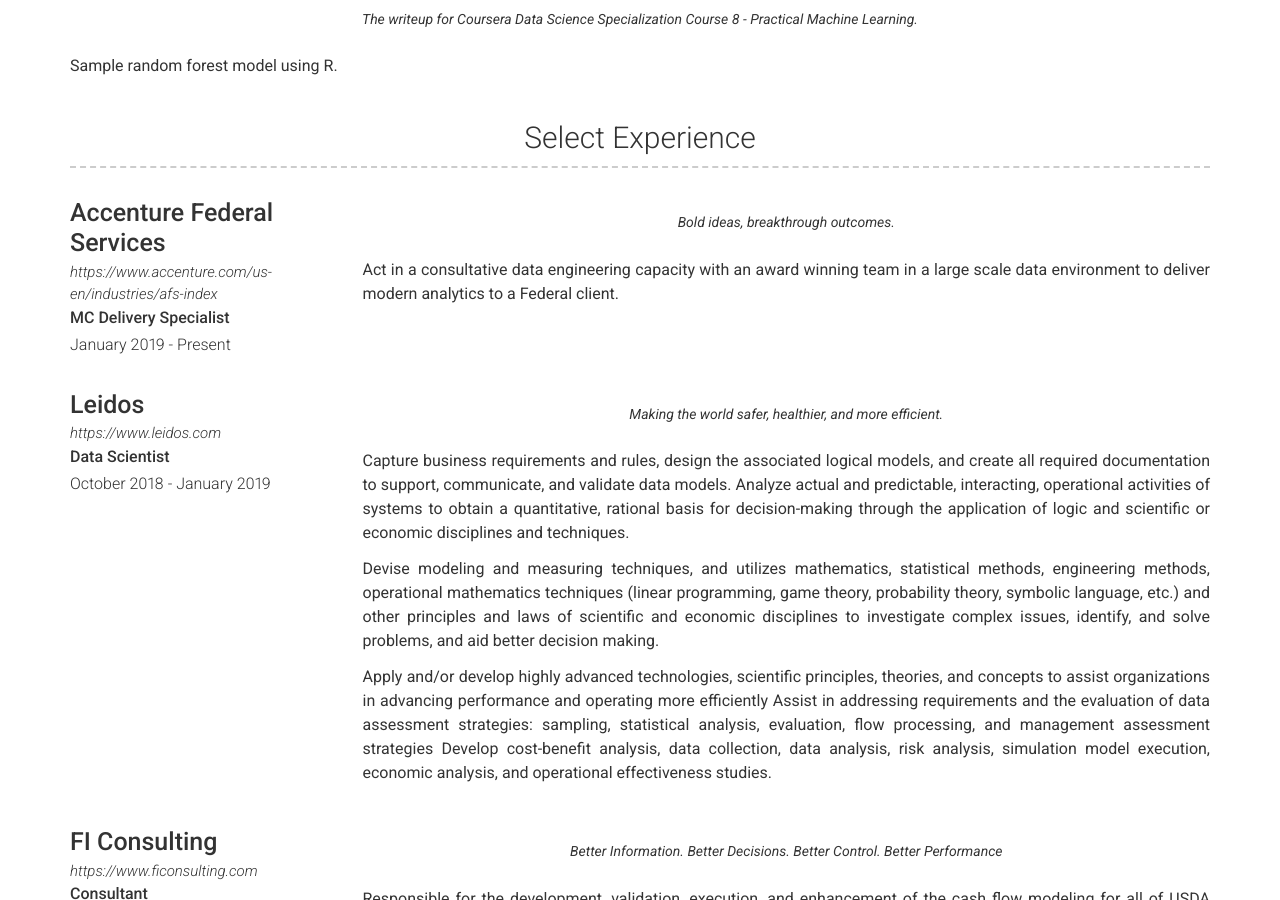
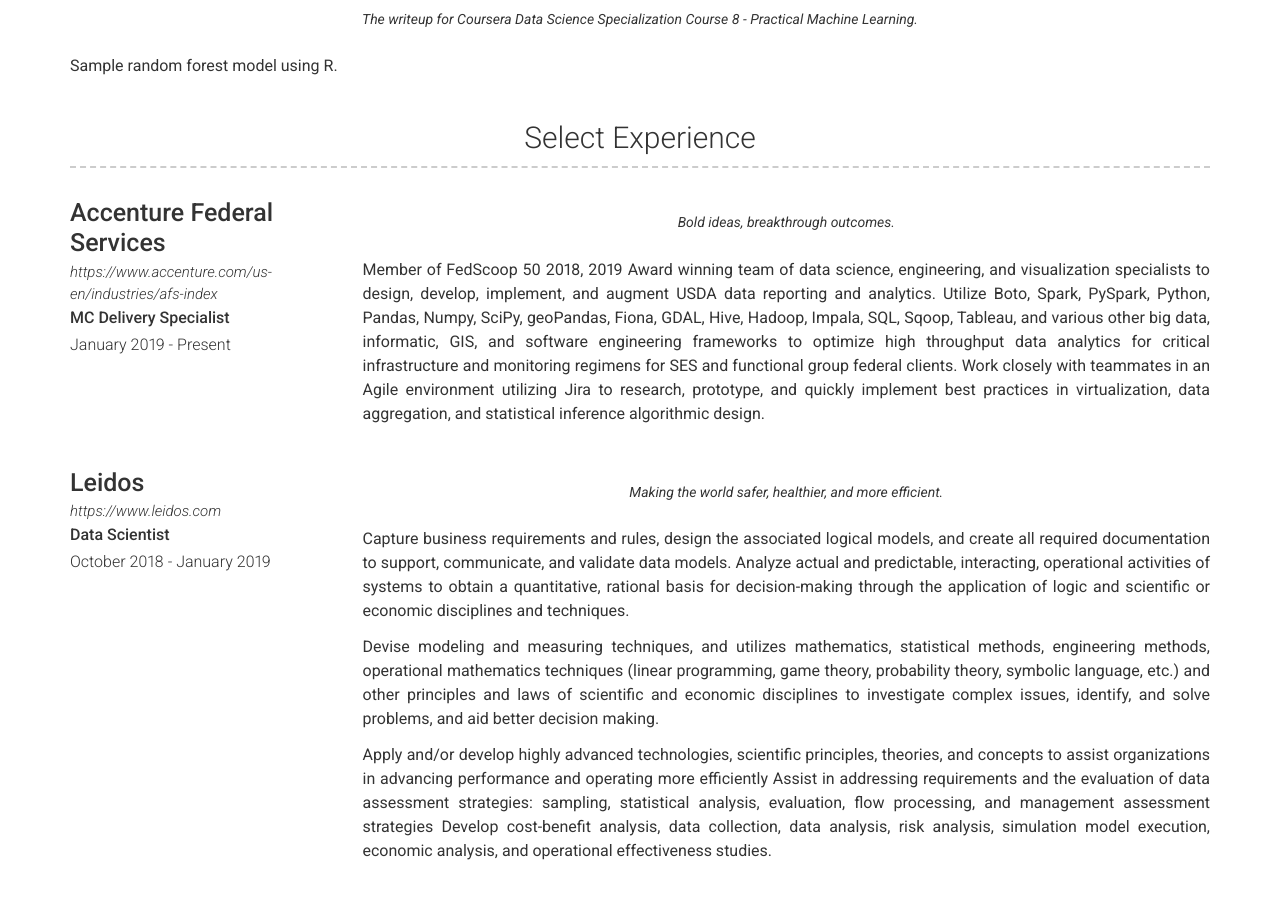
Before and after one commit to r-ballard/r-ballard.github.io, a Jekyll site: the page built from index.md, in a window 1280 px wide and 900 px high, scrolled down 693 px. Built offline with Jekyll 4.4.1, drawn with Linux system fonts in a browser that asks for light colours; nearby versions of some CDN libraries.

Commit message:
Updates to experience

```diff
--- a/_data/experience.yml
+++ b/_data/experience.yml
@@ -7,7 +7,11 @@
   quote: >
    Bold ideas, breakthrough outcomes.
   description: | # this will include new lines to allow paragraphs
-    Act in a consultative data engineering capacity with an award winning team in a large scale data environment to deliver modern analytics to a Federal client.
+    Member of FedScoop 50 2018, 2019 Award winning team of data science, engineering, and visualization specialists to design, develop, implement, and augment USDA data reporting and analytics.
+    Utilize Boto, Spark, PySpark, Python, Pandas, Numpy, SciPy, geoPandas, Fiona, GDAL, Hive, Hadoop, Impala, SQL, Sqoop, Tableau, and various other big data, informatic, GIS,
+    and software engineering frameworks to optimize high throughput data analytics for critical infrastructure and monitoring regimens for SES and functional group federal clients.
+    Work closely with teammates in an Agile environment utilizing Jira to research, prototype, and quickly implement best practices in virtualization, data aggregation,
+    and statistical inference algorithmic design.
 - layout: left
   company: Leidos
   link: https://www.leidos.com
```
